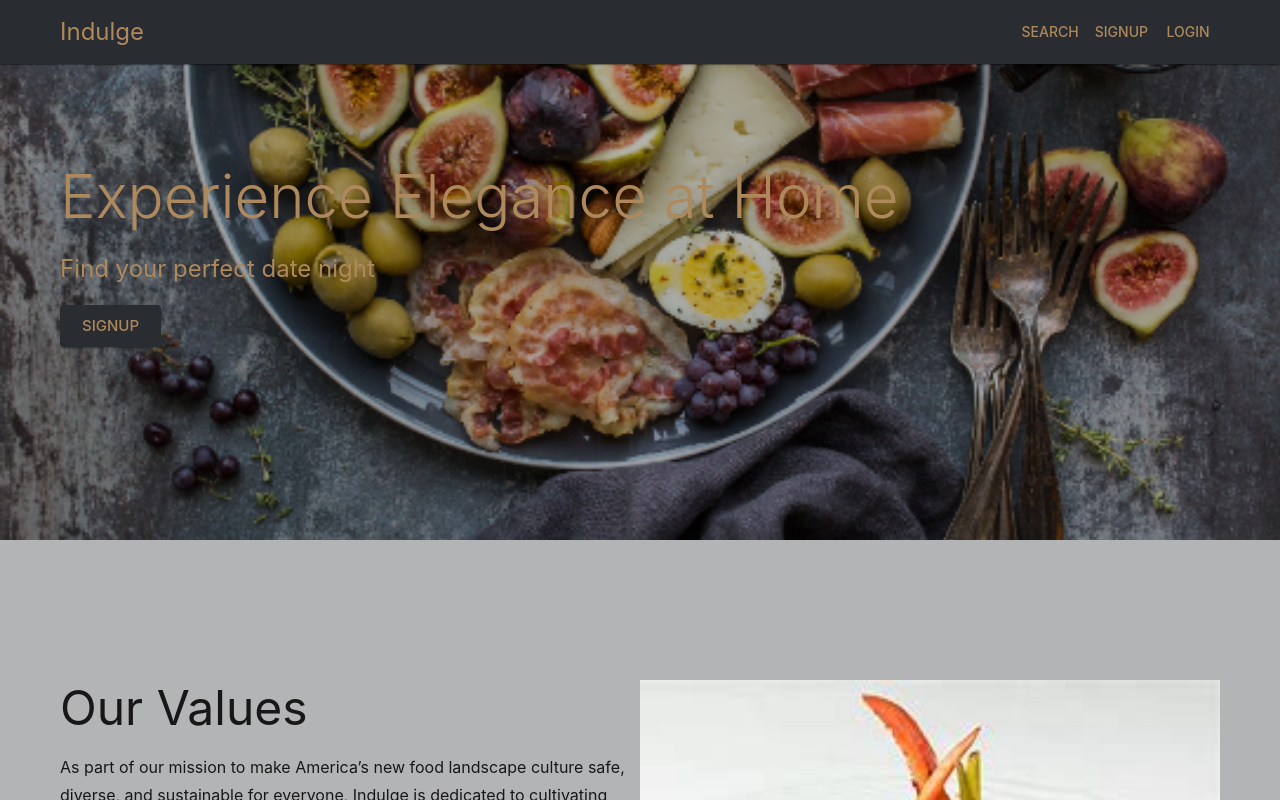
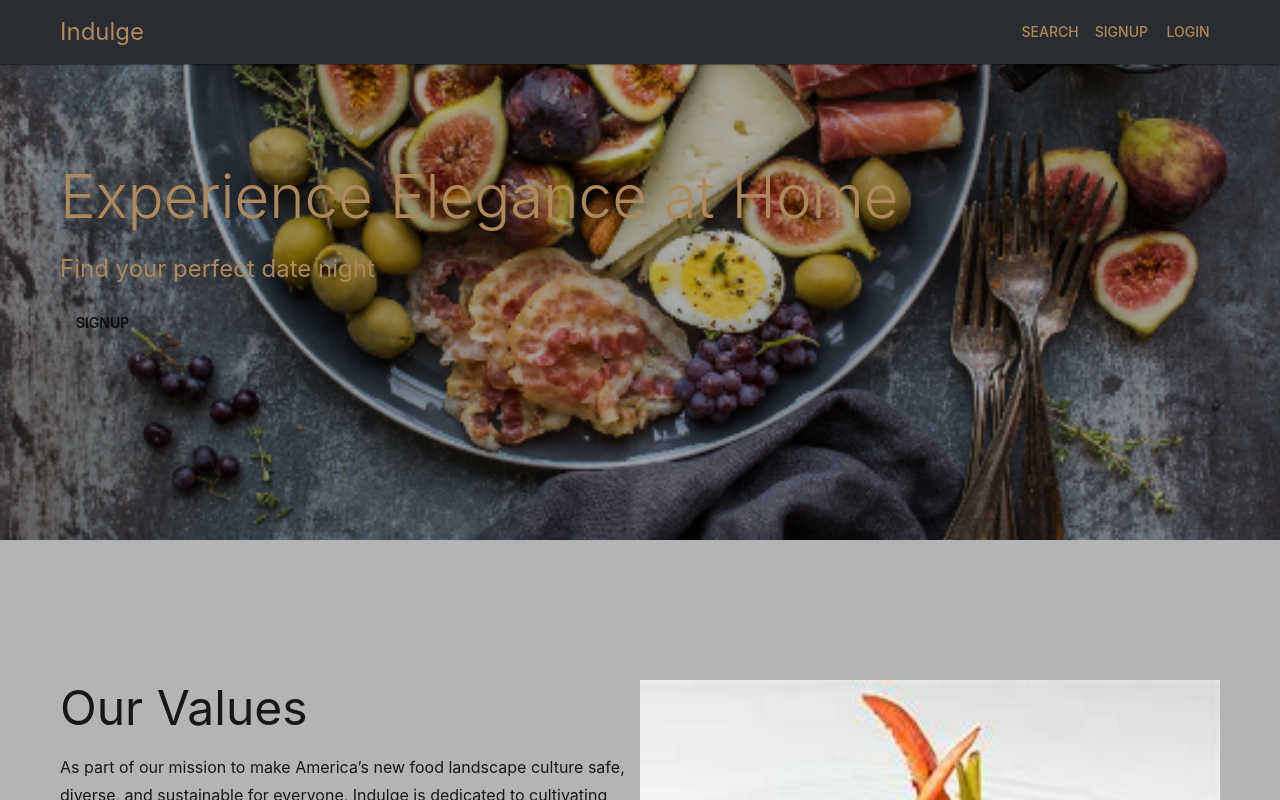
Before and after one commit to mercspring/experience-indulgence, a React (Create React App) app: page / in a window 1280 px wide. Shown: the top 800 px of the page. Built offline with nearby package versions, Linux system fonts and the light colour scheme.

Commit message:
attempted color changes

```diff
--- a/src/components/Feature/index.js
+++ b/src/components/Feature/index.js
@@ -19,7 +19,7 @@ const useStyles = makeStyles((theme) => ({
               height: "480px"
         },
         container:{
-                // Palette:  theme.palette.primary.light,
+                // Palette: {{theme.palette.primary.light}},
                 height:"480px",
                 margin: "60px 0"
         }
--- a/src/components/Header/index.js
+++ b/src/components/Header/index.js
@@ -48,14 +48,14 @@ function Header() {
 				<div className={classes.overlay} />
 				<Grid container className={classes.heroInner}>
 					<Grid item md={12}>
-						<Typography component="h1" variant="h2" color="inherit" gutterBottom>
+						<Typography component="h1" variant="h2" color="" gutterBottom>
 						Experience Elegance at Home
 						</Typography>
 						<Typography component="h2" variant="h5" color="inherit" gutterBottom>
 						Find your perfect date night
 						</Typography>
 						<Box className={classes.box}>
-							<Button href="/signup" size="large" variant="contained" color="primary">Signup</Button>
+							<Button href="/signup" size="large" variant="inherit" color="primary">Signup</Button>
 						</Box>
 					</Grid>
 				</Grid>
--- a/src/components/navbar/index.js
+++ b/src/components/navbar/index.js
@@ -11,7 +11,7 @@ import Button from '@material-ui/core/Button';
 import Link from '@material-ui/core/Link';
 import SigninModal from "../SigninModal";
 import Modal from '@material-ui/core/Modal';
-import "../Navbar/style.css"
+import "./style.css"
 
 
 const useStyles = makeStyles((theme) => ({
```
